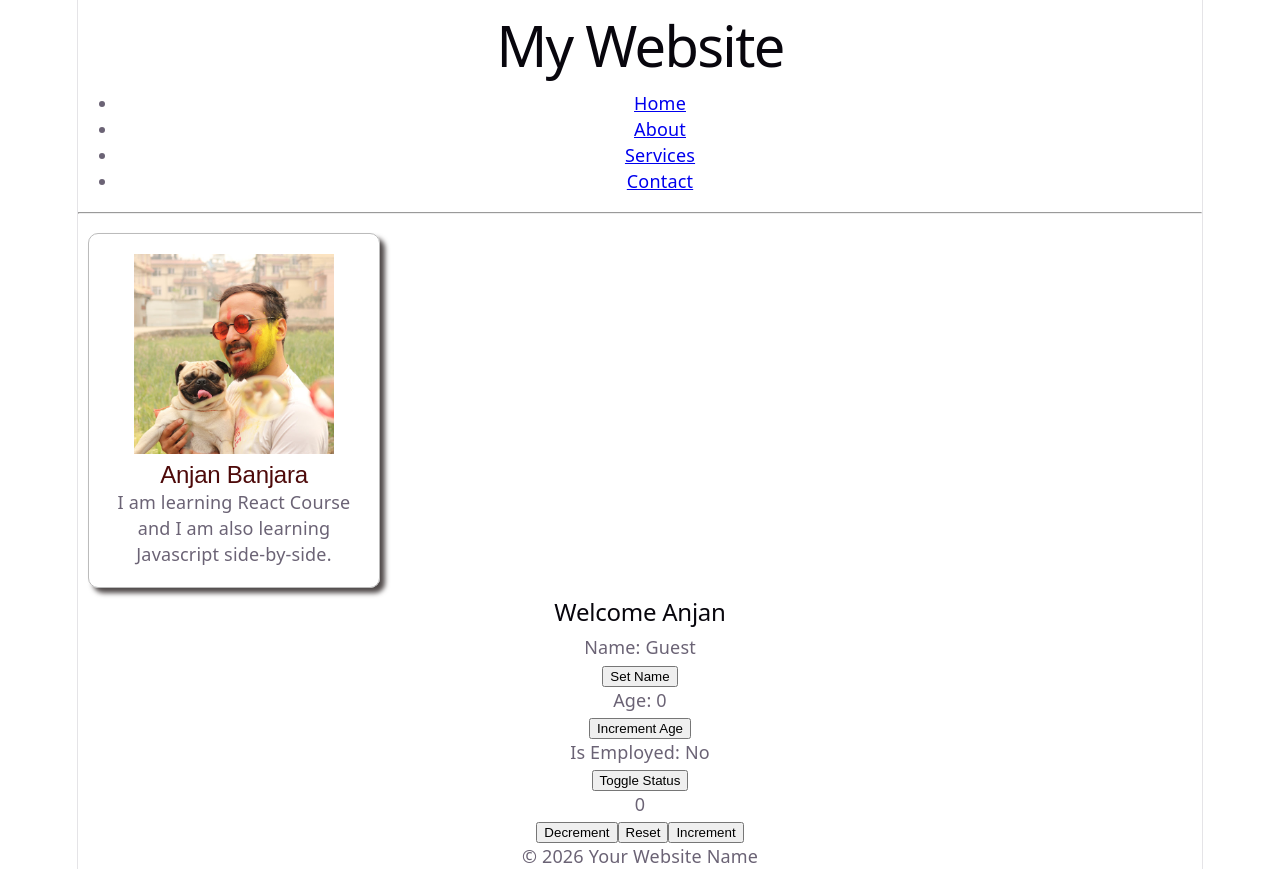
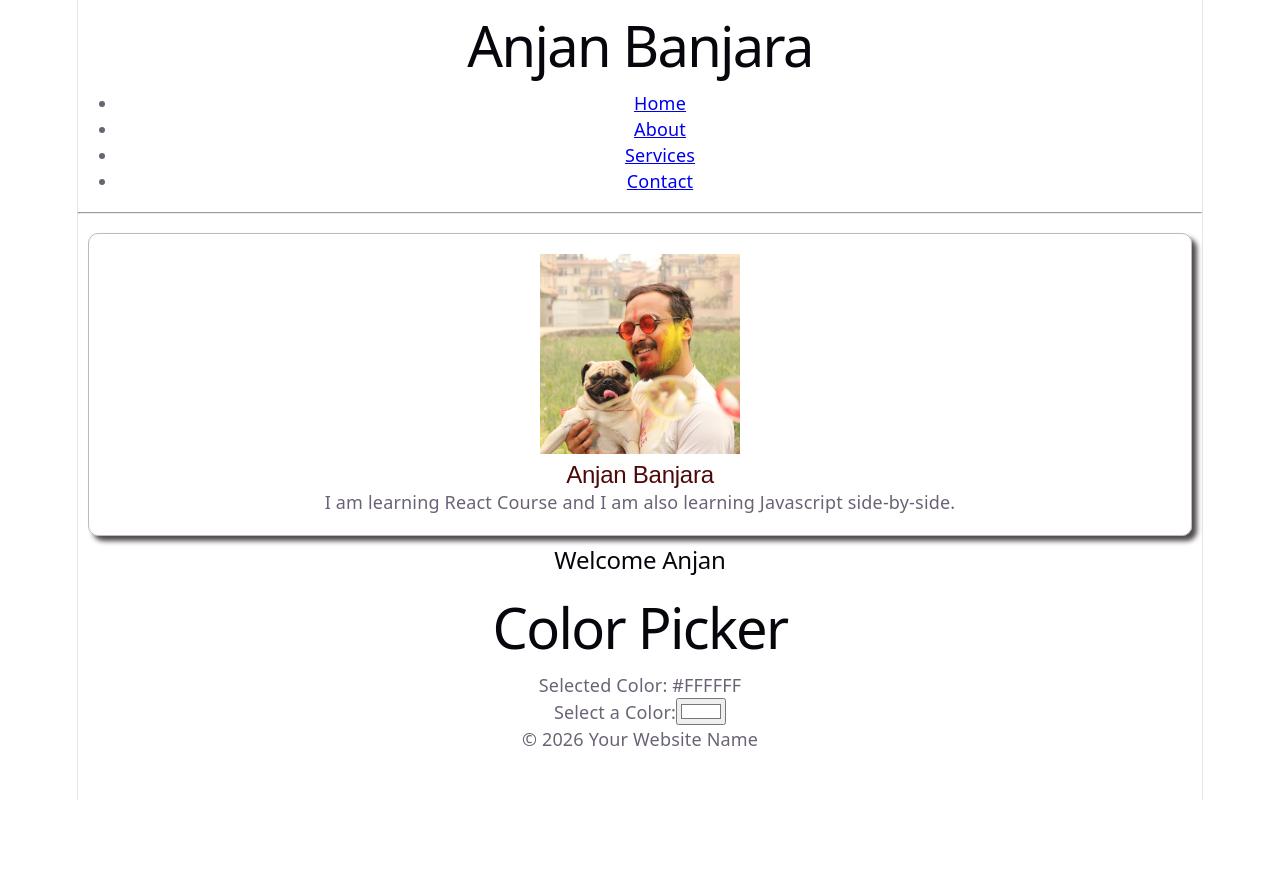
Before and after one commit to lucky-banjara/react-learn2code, a React (Vite) app in the folder my-react-app/: page / in a window 1280 px wide. After the commit the page ends 800 px from the top, so only its background shows below. Built offline with nearby package versions, Linux system fonts and the light colour scheme.

Commit message:
feat(color picker) woked on a mini color picker project

```diff
--- a/my-react-app/src/App.jsx
+++ b/my-react-app/src/App.jsx
@@ -8,6 +8,8 @@
 import Button from "./Button.jsx"
 import MyComponent from "./MyComponent.jsx"
 import Counter from "./Counter.jsx"
+import MyCompo from "./MyCompo.jsx"
+import ColorPicker from "./ColorPicker.jsx"
 
 function App() {
 
@@ -30,7 +32,7 @@
   return (
     <>
      <Header />
-     < Card />
+     < Card style="center"/>
      {/* < Student name= "Spongebob" age={30} isStudent={true}/> */}
      < UserGreeting isLoggedIn={true} username="Anjan" />
      {/* <Food /> */}
@@ -38,8 +40,10 @@
 
      {/* {fruits.length > 0 ? <List items = {fruits} category="Fruits With Calories Details"/>: null} */}
      {/* {vegetables.length > 0 && <List items = {vegetables} category="Vegetables With Calories Detail"/>} */}
-     < MyComponent/>
-     <Counter />
+     {/* < MyComponent/> */}
+     {/* <Counter /> */}
+     {/* <MyCompo/> */}
+     <ColorPicker />
      <Footer />
 
 
--- /dev/null
+++ b/my-react-app/src/ColorPicker.jsx
@@ -0,0 +1,26 @@
+import {useState } from 'react';
+
+function ColorPicker(){
+
+    const [color, setColor] =useState("#FFFFFF");
+
+    const handleColorChange = (event)=>{
+        setColor(event.target.value)
+    }
+
+    return (<div className="color-picker-container">
+        <h1>Color Picker</h1>
+        <div className="color-display" style = {{backgroundColor:color}}>
+        <p>Selected Color: {color}</p>
+
+        </div>
+        <label>
+            Select a Color:
+            <input type="color" value={color} onChange={handleColorChange}/>
+        </label>
+
+        </div>);
+
+}
+
+export default ColorPicker
--- a/my-react-app/src/Header.jsx
+++ b/my-react-app/src/Header.jsx
@@ -4,7 +4,7 @@
 
     return (
         <header>
-           <h1>My Website</h1>
+           <h1>Anjan Banjara</h1>
            <nav>
                <ul>
                   <li> <a href="#"> Home    </a> </li>
--- /dev/null
+++ b/my-react-app/src/MyCompo.jsx
@@ -0,0 +1,89 @@
+import {useState} from 'react';
+
+// onChange = Event handler used primarily with form elements.
+//Triggers a function every time the value of the input changes.
+
+function MyCompo(){
+
+    const [name, setName] = useState("Guest");
+    const [quantity, setQuantity] = useState(1);
+    const [comment, setComment] = useState("");
+    const [payment, setPayment]= useState("");
+    const [shipping, setshipping] = useState("");
+
+
+    // an arrow function assigned to a variable.
+
+    // const handleNameChange = (event) => {
+    //     setName(event.target.value)
+    // }
+
+    // function declarations: Function declarations are hoisted.
+    // You can call them before they appear in the code. Arrow functions are not hoisted.
+
+    function handleNameChange(event){
+        setName(event.target.value);
+    }
+
+    function handleQuantityChange(event){
+        setQuantity(event.target.value);
+    }
+
+    function handleCommentChange(event){
+        setComment(event.target.value);
+    }
+
+    function handlePaymentChange(event){
+        setPayment(event.target.value)
+    }
+
+    function handleShippingChange(event){
+        setshipping(event.target.value)
+    }
+
+
+    return (
+        <div>
+            <input value={name} onChange={handleNameChange}/>
+            <p>Name: {name}</p>
+
+            <input value={quantity} onChange={handleQuantityChange} type="number"/>
+            <p>Quantity:{quantity}</p>
+
+            <textarea value={comment} onChange={handleCommentChange} placeholder='Enter Delivery Instructions'/>
+            <p>Comment:{comment}</p>
+
+            <select value={payment} onChange={handlePaymentChange}>
+
+                <option value="" >Select an Option</option>
+                <option value="Visa" >Visa</option>
+                <option value="Mastercard">Mastercard</option>
+                <option value="Giftcard">Giftcard</option>
+
+            </select>
+            <p>Payment: {payment}</p>
+
+            <label >
+                <input type="radio" value="Pick Up"
+                  checked = {shipping === "Pick Up"}
+                  onChange = {handleShippingChange} />
+
+                Pick Up
+            </label>
+            <label >
+                <input type="radio" value="Delivery"
+                  checked = {shipping === "Delivery"}
+                  onChange = {handleShippingChange} />
+                Delivery
+            </label>
+            <p>Shipping: {shipping}</p>
+        </div>
+    );
+
+
+
+
+}
+
+
+export default MyCompo
--- a/my-react-app/src/index.css
+++ b/my-react-app/src/index.css
@@ -118,7 +118,9 @@
  padding: 20px;
  margin: 10px;
  text-align: center;
- max-width:250px;
+ max-width:100vw;
+ /* height: '100vh';
+ width:'100vw'; */
  display:inline-block;
 }
 
```
